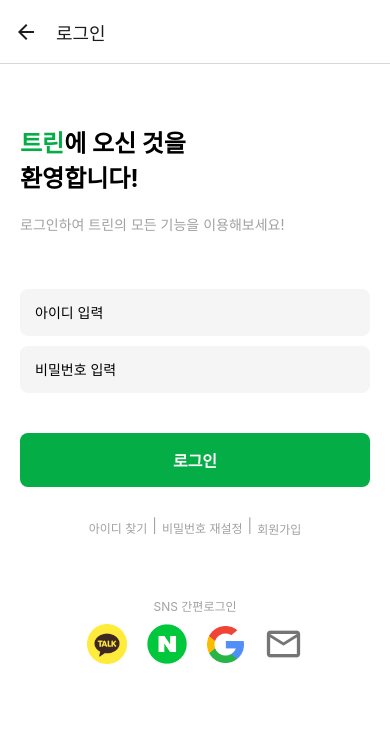
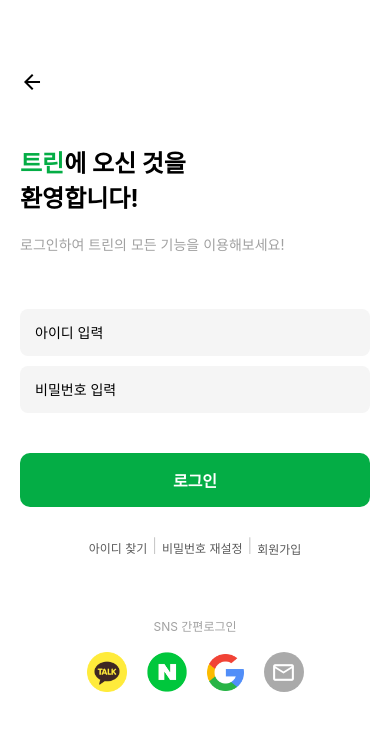
Before and after one commit to Treen-app/front-end, a React Native app in the folder TreenApp/: screen /Login in a window 390 px wide. Shown: the top 730 px of the page. Built offline with nearby package versions, Linux system fonts and the light colour scheme.

Commit message:
[FIX] 로그인 화면 이메일 아이콘 수정

```diff
--- a/TreenApp/App.tsx
+++ b/TreenApp/App.tsx
@@ -126,6 +126,7 @@ import { View, TouchableOpacity } from 'react-native';
 import Icon from 'react-native-vector-icons/MaterialIcons';
 import AntDesign from 'react-native-vector-icons/AntDesign';
 import SimpleLineIcons from 'react-native-vector-icons/SimpleLineIcons';
+import Feather from 'react-native-vector-icons/Feather';
 import LoginScreen from './src/pages/LoginScreen'; // 로그인 화면
 import FindIdScreen from './src/pages/FindIdScreen'; // 아이디 찾기 화면
 import ResetPasswordScreen from './src/pages/ResetPasswordScreen'; // 비밀번호 재설정 화면
@@ -149,25 +150,55 @@ const Stack = createStackNavigator();
 function App() {
   return (
     <NavigationContainer>
-      <Stack.Navigator initialRouteName="Chat">
+      <Stack.Navigator initialRouteName="NicknameCheck">
         <Stack.Screen
           name="Login"
           component={LoginScreen}
-          options={{ title: '로그인' }}
+          options={{
+            headerShown: false, // 상단 헤더를 숨기기
+          }}
         />
         <Stack.Screen
           name="FindId"
           component={FindIdScreen}
-          options={{ title: '아이디 찾기' }}
+          options={({ navigation }) => ({
+            title: '아이디 찾기',
+            headerStyle: {
+              elevation: 0, // Android에서 그림자 없애기
+              shadowOpacity: 0, // iOS에서 그림자 없애기
+              borderBottomWidth: 0, // 모든 플랫폼에서 선 제거
+            },
+            headerLeft: () => (
+              <TouchableOpacity onPress={() => navigation.goBack()} style={{ paddingHorizontal: 10,}}>
+                <Icon name="arrow-back" size={24} color="black"/>
+              </TouchableOpacity>
+            ),
+            headerRight: () => (
+              <TouchableOpacity onPress={() => navigation.goBack()} style={{ paddingHorizontal: 10 }}>
+                <Feather name="x" size={24} color="black" />
+              </TouchableOpacity>
+            ),
+            headerTitleAlign: 'center', // 타이틀 가운데 정렬
+          })}
         />
         <Stack.Screen
           name="ResetPassword"
           component={ResetPasswordScreen}
           options={({ navigation }) => ({
             title: '비밀번호 재설정', // 타이틀 설정
+            headerStyle: {
+              elevation: 0, // Android에서 그림자 없애기
+              shadowOpacity: 0, // iOS에서 그림자 없애기
+              borderBottomWidth: 0, // 모든 플랫폼에서 선 제거
+            },
             headerLeft: () => (
+              <TouchableOpacity onPress={() => navigation.goBack()} style={{ paddingHorizontal: 10,}}>
+                <Icon name="arrow-back" size={24} color="black"/>
+              </TouchableOpacity>
+            ),
+            headerRight: () => (
               <TouchableOpacity onPress={() => navigation.goBack()} style={{ paddingHorizontal: 10 }}>
-                <Icon name="arrow-back" size={24} color="black" />
+                <Feather name="x" size={24} color="black" />
               </TouchableOpacity>
             ),
             headerTitleAlign: 'center', // 타이틀 가운데 정렬
--- a/TreenApp/src/pages/LoginScreen.tsx
+++ b/TreenApp/src/pages/LoginScreen.tsx
@@ -52,6 +52,9 @@ const LoginScreen = () => {
 
    return (
     <View style={styles.container}>
+      <TouchableOpacity>
+        <Icon name="arrow-back" size={24} color="black" style={{marginTop: 40}} />
+      </TouchableOpacity>
       <Text style={styles.title}>
         <Text style={styles.greenText}>트린</Text>에 오신 것을{"\n"}환영합니다!
       </Text>
@@ -98,7 +101,13 @@ const LoginScreen = () => {
         <Image
           source={require('../img/google.png')} style={styles.googleIcon}
         />
-        <Icon name="mail-outline"color="#757575" size={40} style={styles.snsIcon} />
+        <View style={styles.mailIconContainer}>
+          <Icon
+            name="mail-outline"
+            color="white"
+            size={25}
+          />
+        </View>
       </View>
     </View>
   );
@@ -119,7 +128,7 @@ const styles = StyleSheet.create({
     fontWeight: 'bold',
     textAlign: 'left',
     marginBottom: 20,
-    marginTop: 30
+    marginTop: 50
   },
   greenText: {
     color: '#04AD45',
@@ -128,6 +137,15 @@ const styles = StyleSheet.create({
     fontSize: 14,
     color: '#A1A1A1',
     marginBottom: 55,
+  },
+  mailIconContainer: {
+    width: 40,
+    height: 40,
+    borderRadius: 20,
+    backgroundColor: '#AAAAAA',
+    justifyContent: 'center',
+    alignItems: 'center',
+    marginHorizontal: 10,
   },
   input: {
     backgroundColor: '#F5F5F5',
@@ -138,7 +156,7 @@ const styles = StyleSheet.create({
   },
   loginButton: {
     backgroundColor: '#04AD45',
-    borderRadius: 8,
+    borderRadius: 10,
     padding: 15,
     alignItems: 'center',
     marginBottom: 30,
@@ -156,25 +174,25 @@ const styles = StyleSheet.create({
   },
   linkText: {
     fontSize: 12,
-    color: '#A1A1A1',
+    color: '#5A5A5A',
     marginHorizontal: 5,
-    marginTop: 2
+    marginTop: 2,
   },
   linkTextSignIn: {
     fontSize: 12,
-    color: '#A1A1A1',
+    color: '#5A5A5A',
     marginHorizontal: 5,
     marginTop: 3
   },
   separator: {
     fontSize: 14,
-    color: '#A1A1A1',
+    color: '#C8C8C8',
   },
   snsText: {
     fontSize: 12,
     color: '#A1A1A1',
     textAlign: 'center',
-    marginBottom: 10,
+    marginBottom: 18,
   },
   snsIconsContainer: {
     flexDirection: 'row',
```
Also changed, not shown: 1 other file (tests, documents, lock files or other folders). Lines whose indentation alone changed are shown as unchanged.
